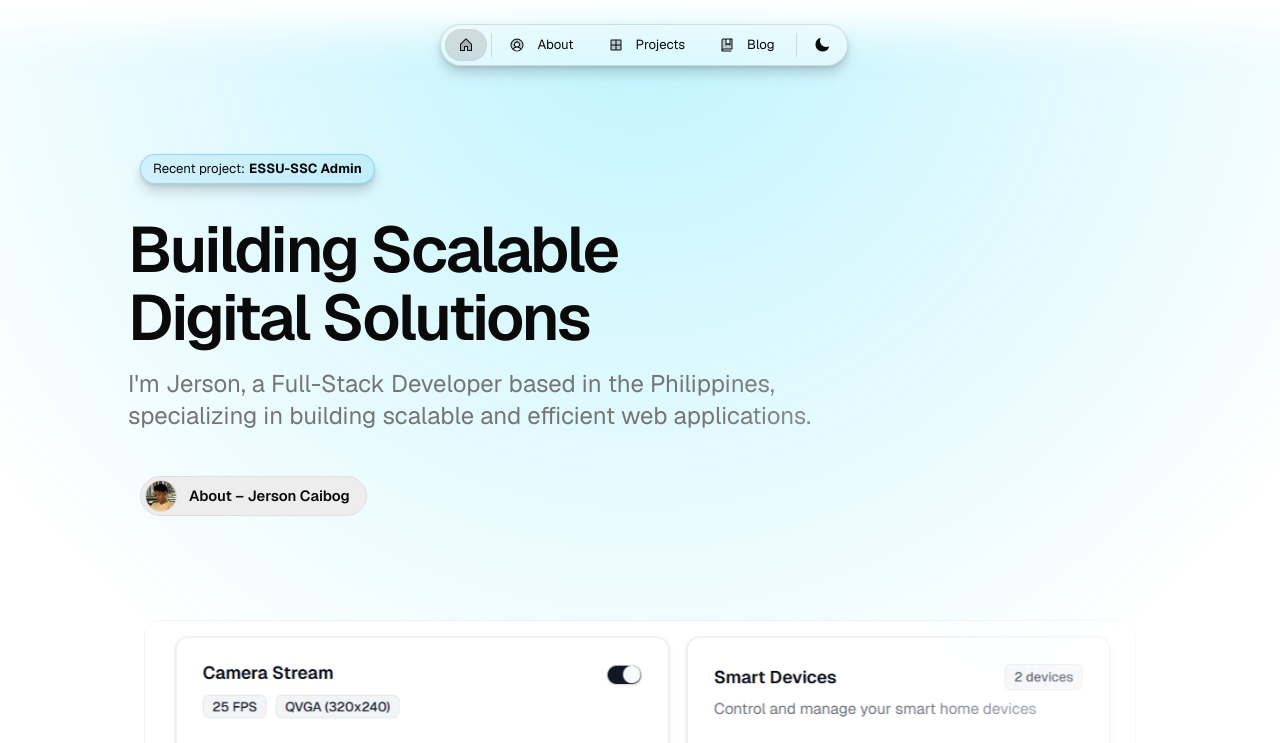
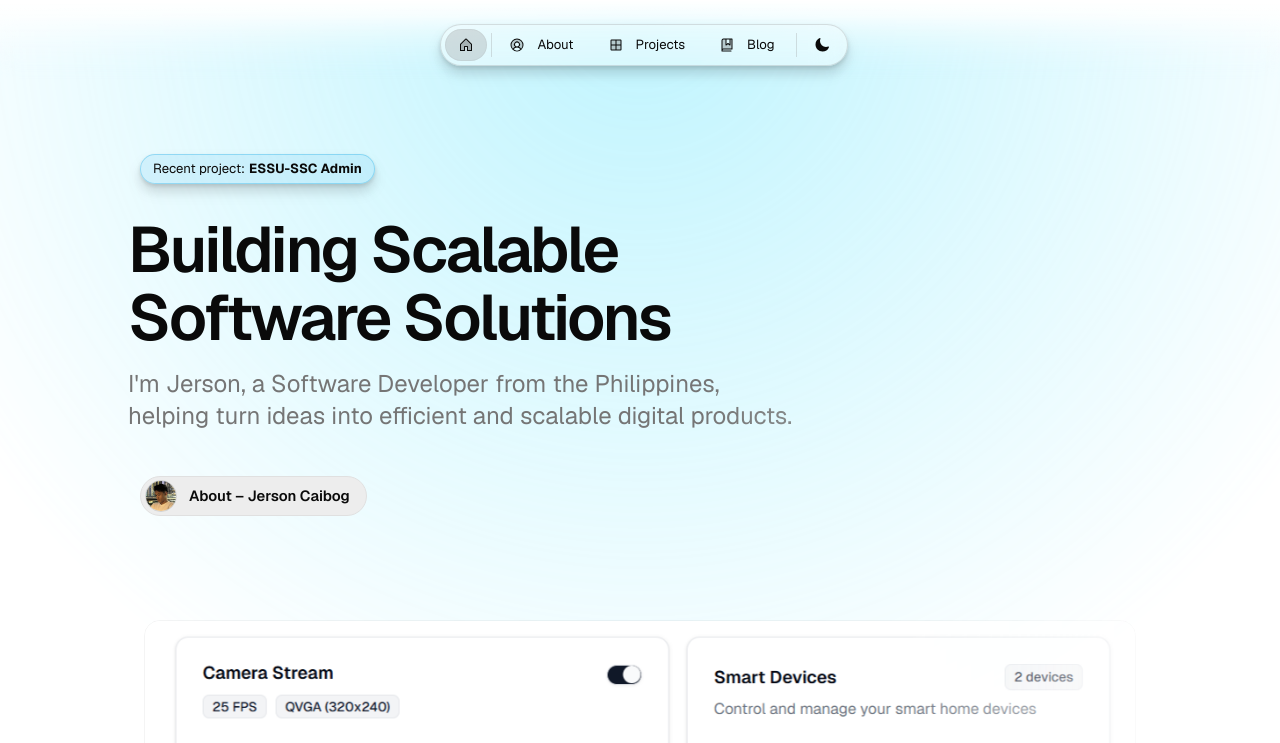
Before and after one commit to jersoncaibog/portfolio-v1, a Next.js app: page / in a window 1280 px wide. Shown: the top 743 px of the page. Built offline with nearby package versions, Linux system fonts and the light colour scheme.

Commit message:
updated content

```diff
--- a/src/app/resources/content.js
+++ b/src/app/resources/content.js
@@ -48,7 +48,7 @@ const home = {
   label: "Home",
   title: `${person.name}'s Portfolio`,
   description: `Portfolio website showcasing my work as a ${person.role}`,
-  headline: <>Building Scalable Digital Solutions</>,
+  headline: <>Building Scalable Software Solutions</>,
   featured: {
     display: true,
     title: <>Recent project: <strong className="ml-4">ESSU-SSC Admin</strong></>,
@@ -56,7 +56,7 @@ const home = {
   },
   subline: (
     <>
-      I'm Jerson, a Full-Stack Developer based in the Philippines, specializing in building scalable and efficient web applications.
+      I'm Jerson, a Software Developer from the Philippines, helping turn ideas into efficient and scalable digital products.
     </>
   ),
 };
@@ -82,7 +82,7 @@ const about = {
     title: "Introduction",
     description: (
       <>
-        Jerson is a Philippines-based full-stack developer with a passion for transforming complex challenges
+        Jerson is a Philippines-based software developer with a passion for transforming complex challenges
         into simple, elegant digital solutions. His work spans digital interfaces, server-side systems, and the convergence of frontend and backend technologies.
       </>
     ),
@@ -150,7 +150,7 @@ const about = {
       {
         title: "Software Development",
         description: <>Development of efficient, reliable, and user-friendly software solutions using modern technologies. The focus is on performance, scalability, and seamless user experience.</>,
-        technologies: ["React", "Next.js", "TailwindCSS", "Node.js", "Express", "MongoDB", "PostgreSQL", "TypeScript", "Supabase", "Vercel", "CI/CD", "Git", "GitHub"],
+        technologies: ["JavaScript", "Python", "C#", "C++", "Java", "TypeScript", "React", "Next.js", "TailwindCSS", "Node.js", "Express", "SQL", "NoSQL", "Git"],
         // optional: leave the array empty if you don't want to display images
         images: [
           // {
```
